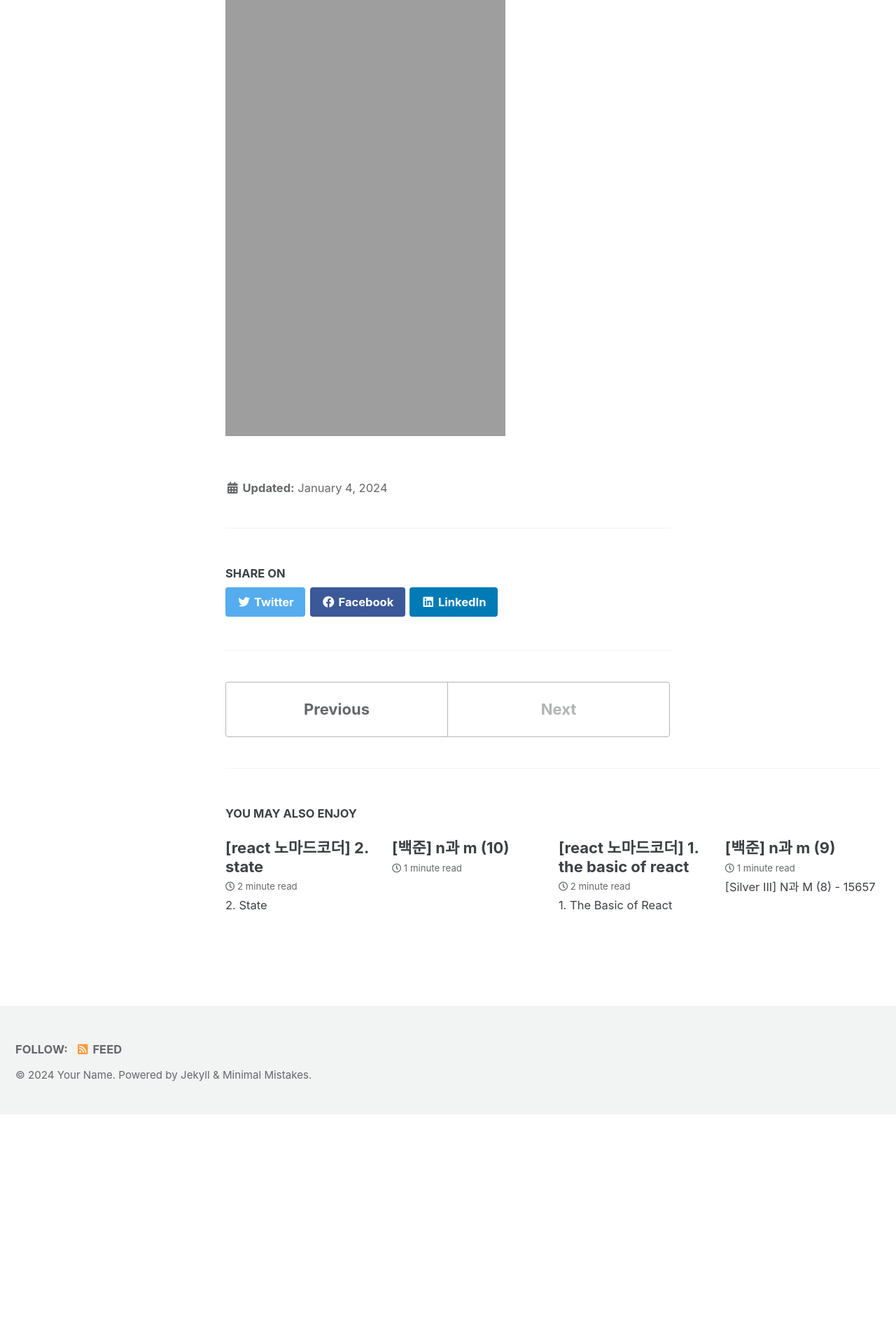
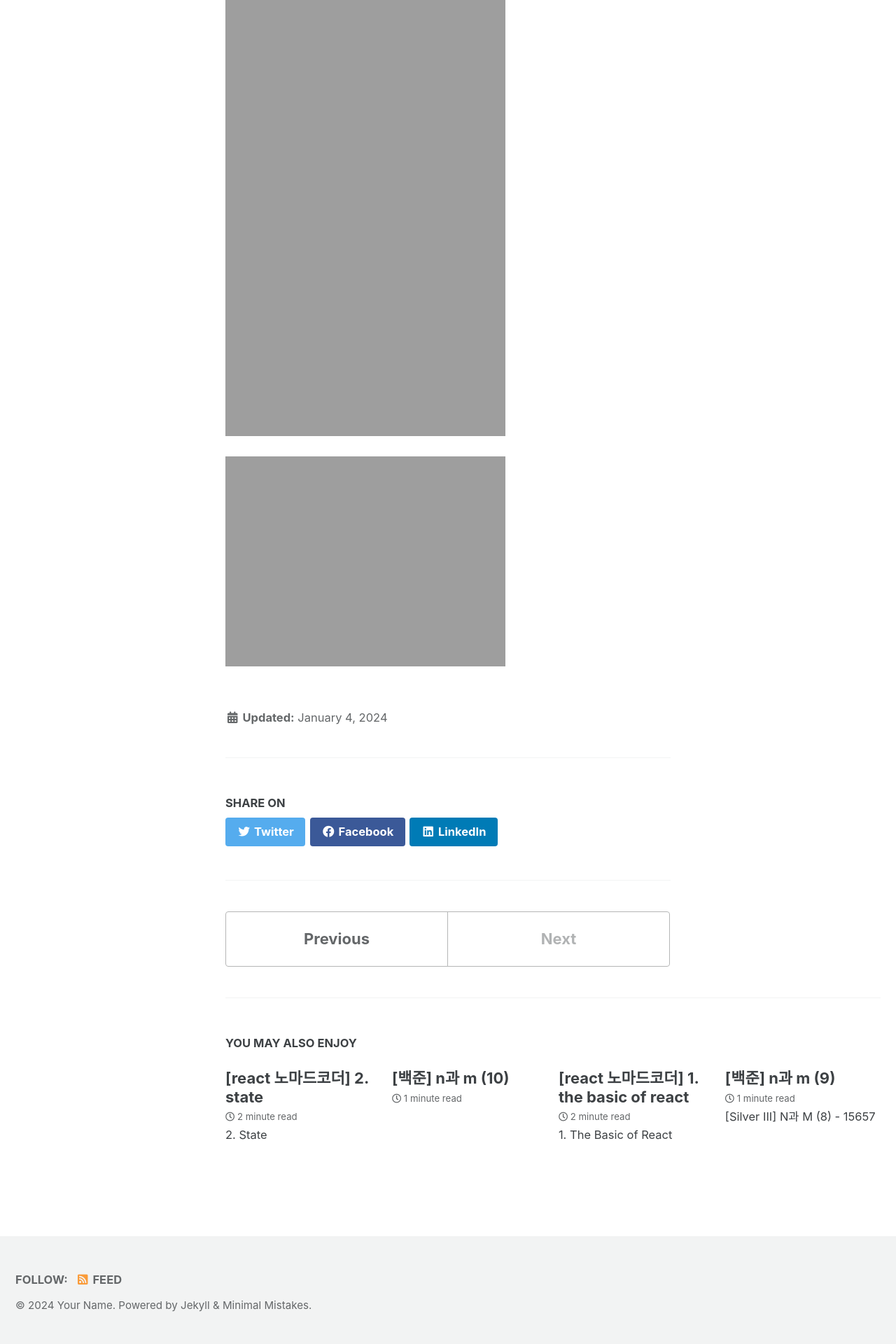
Before and after one commit to forwarder1121/forwarder1121.github.io_old, a Jekyll site: the page built from _posts/스터디/노마드코더_리액트/2024-01-04-[React 노마드코더] 3. 실습 - 단위 변환기.md, in a window 1280 px wide. Shown: the part 3994-5914 px from the top of the page at 70% size. Built offline with Jekyll 4.4.1, drawn with Linux system fonts in a browser that asks for light colours; cached includes are drawn as plain includes; comment, search, counter and statistics services are not loaded; before the commit the page ends 5586 px from its top, so only the background shows below that.

Commit message:
Update 2024-01-04-[React 노마드코더] 3. 실습 - 단위 변환기.md

```diff
--- a/_posts/스터디/노마드코더_리액트/2024-01-04-[React 노마드코더] 3. 실습 - 단위 변환기.md
+++ b/_posts/스터디/노마드코더_리액트/2024-01-04-[React 노마드코더] 3. 실습 - 단위 변환기.md
@@ -116,3 +116,6 @@
 ![img](../../../_images/2024-01-03-[React 노마드코더] 3. 실습 - 단위 변환기/image-20240105155411564.png)
 ![img](/../../_images/2024-01-03-[React 노마드코더] 3. 실습 - 단위 변환기/image-20240105155411564.png)
   ![이미지 설명](./_images/2024-01-03-[React 노마드코더] 3. 실습 - 단위 변환기/image-20240105155411564.png)
+
+
+![이미지 설명](../../_images/2024-01-03-[React 노마드코더] 3. 실습 - 단위 변환기/image-20240105155411564.png)
```
